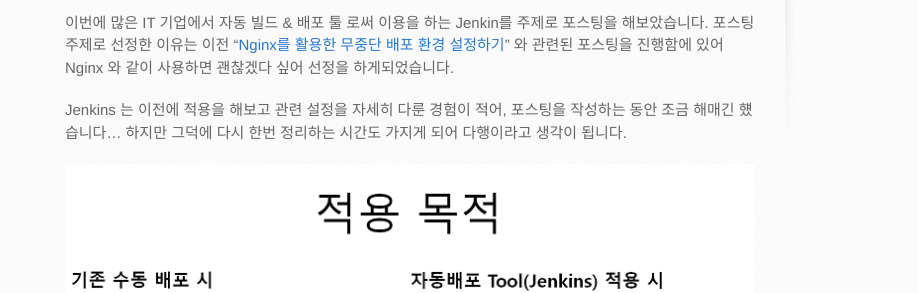
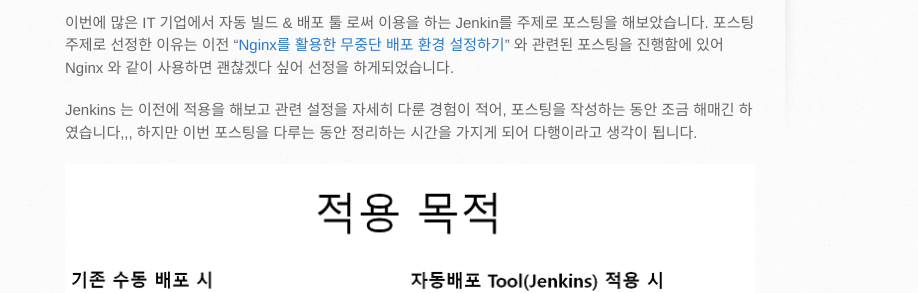
Before and after one commit to kdkrkwhr/kdkrkwhr.github.com, a Jekyll site: the page built from _posts/2020-12-10-jenkins-install.md, in a window 1280 px wide and 1400 px high, scrolled down 448 px. Shown: the part 159-452 px from the top of the window, without its empty margins (105-1023 px from the left). Built offline with Jekyll 4.4.1, drawn with Linux system fonts in a browser that asks for light colours; comment, search, counter and statistics services are not loaded; some of the changed text lies outside the part shown.

Commit message:
[update]

```diff
--- a/_layouts/default.html
+++ b/_layouts/default.html
@@ -117,6 +117,5 @@
         </aside>
       </div>
     </div>
-
   </body>
 </html>
--- a/_posts/2020-12-10-jenkins-install.md
+++ b/_posts/2020-12-10-jenkins-install.md
@@ -19,8 +19,8 @@
 이번에 많은 IT 기업에서 자동 빌드 & 배포 툴 로써 이용을 하는 Jenkin를 주제로 포스팅을 해보았습니다.
  포스팅 주제로 선정한 이유는 이전 "[Nginx를 활용한 무중단 배포 환경 설정하기](https://kdkrkwhr.github.io/devops/2020/12/10/nginx-nonstop.html)" 와 관련된 포스팅을 진행함에 있어 Nginx 와 같이 사용하면 괜찮겠다 싶어 선정을 하게되었습니다.
 
-Jenkins 는 이전에 적용을 해보고 관련 설정을 자세히 다룬 경험이 적어, 포스팅을 작성하는 동안 조금 해매긴 헀습니다...
-하지만 그덕에 다시 한번 정리하는 시간도 가지게 되어 다행이라고 생각이 됩니다.
+Jenkins 는 이전에 적용을 해보고 관련 설정을 자세히 다룬 경험이 적어, 포스팅을 작성하는 동안 조금 해매긴 하였습니다,,,
+하지만 이번 포스팅을 다루는 동안 정리하는 시간을 가지게 되어 다행이라고 생각이 됩니다.
 
 ![2020-12-14-jenkins-install-1](/assets/2020-12-14-jenkins-install-1.jpg)
 
--- a/index.html
+++ b/index.html
@@ -7,7 +7,7 @@
   <h1>Blog Posts</h1>
   <ul class="posts">
     {% for post in site.posts %}
-      <li><span>{{ post.date | date_to_string }}</span> &raquo; <a href="{{ site.baseurl }}{{ post.url }}">{{ post.title }}</a></li>
+      <li style="padding: 10px;"><span>{{ post.date | date_to_string }}</span> &raquo; <a href="{{ site.baseurl }}{{ post.url }}">{{ post.title }}</a></li>
     {% endfor %}
   </ul>
 </div>
```
Also changed, not shown: other parts of _posts/2020-12-10-jenkins-install.md (+1 -2 lines).
